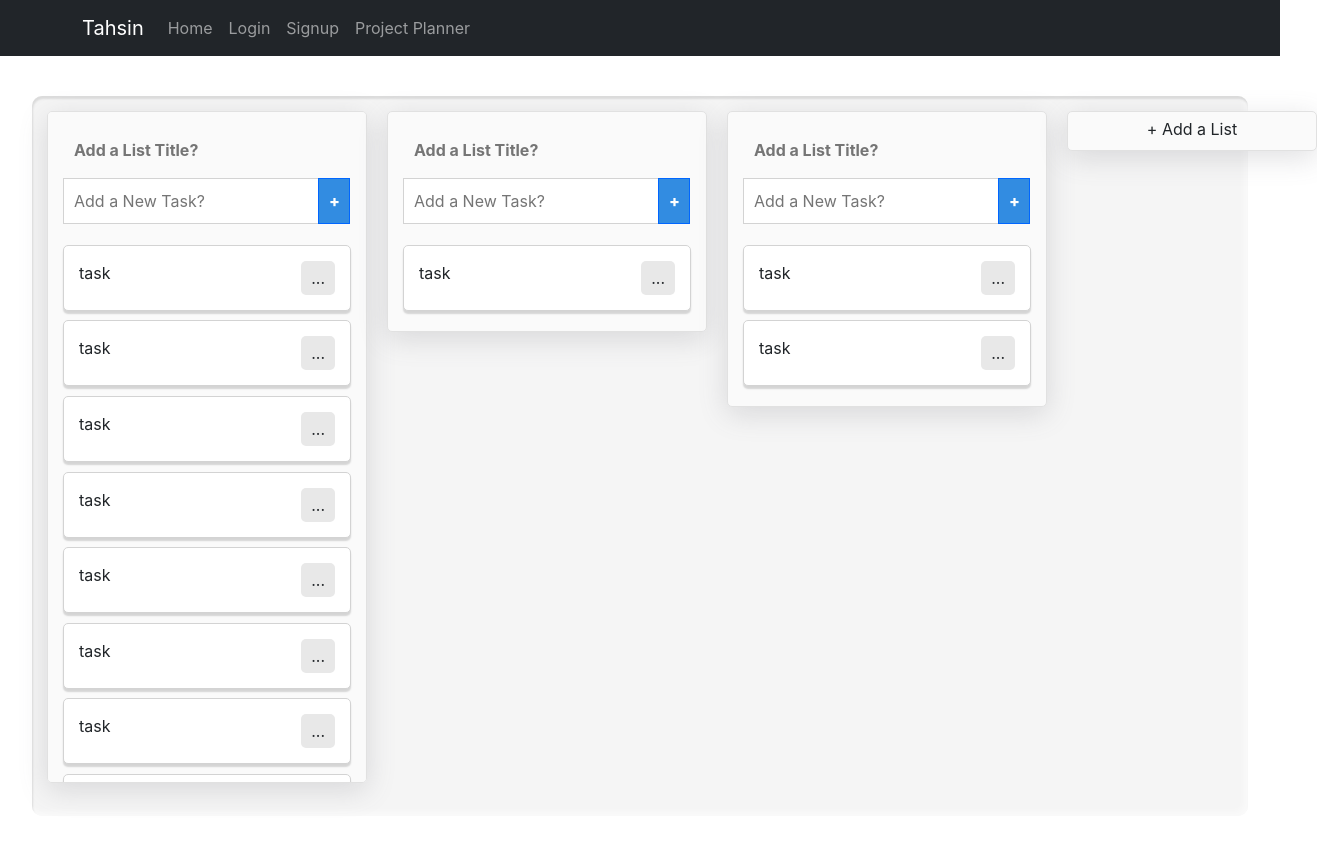
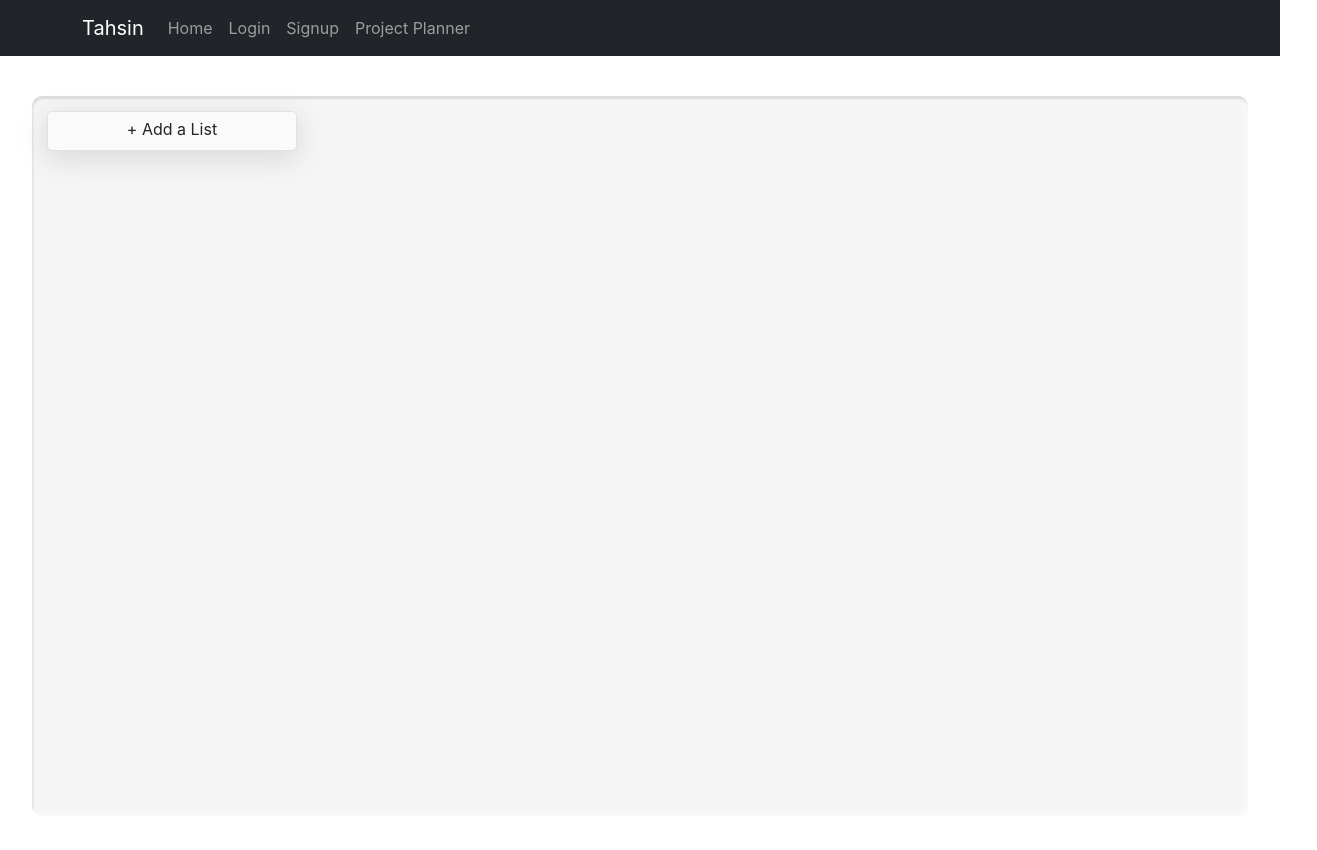
Before and after one commit to mtkwebdev/organise-fe, a React (Create React App) app: page /planner in a window 1280 px wide. Shown: the top 850 px of the page, 1317 px wide, since content can reach past the window. Built offline with nearby package versions, Linux system fonts and the light colour scheme.

Commit message:
adding new columns to redux state, also new Cards

```diff
--- a/src/components/UserTasks/TaskStage/Kamban.js
+++ b/src/components/UserTasks/TaskStage/Kamban.js
@@ -1,37 +1,47 @@
-import React from 'react'
-import {useSelector} from 'react-redux'
-// import TaskCard from '../Cards/TaskCard'
-// import TaskColumns from './TaskColumns'
-// import './TasksDisplay.scss'
+import React, {useState} from 'react'
+import {useSelector, useDispatch} from 'react-redux'
+import {addColumn, addCard, kambanState} from '../../../features/kambanSlice.js'
 import './kambanStyles.scss'
-// import {Card} from 'react-bootstrap'
+
 
 function Kamban() {
 
-// const dispatch = useDispatch()
+const dispatch = useDispatch()
 const boardData = useSelector(state => {return state.kambanSlice.kambanBoard})
+const stateTitles = useSelector(state => {return state.kambanSlice.kambanBoard.titles})
+const stateTasks = useSelector(state => {return state.kambanSlice.kambanBoard.tasks})
 
+const [boardState, setBoardState] = useState()
 
+function addColumns(){
+    dispatch(addColumn('new Column'))
+    // console.log(stateTitles)
+    {console.log(boardData)}
+}
 
         return (
             <div className="dndContainer">
-            <div className="dndGroups">
+                {/* <div className="dndGroups">
 
-           {boardData.map((board)=>{
-               return (<div key={Math.random()} className="column">
+                {boardData.map((board, boardIndex)=>{
+                return (
+                    <div key={Math.random()} className="column" >
                         <input type="text" placeholder="Add a List Title?" className="listTitle"/>
                         <div className="addTasks">
                             <input type="text" placeholder="Add a New Task?" className="newTask"/><span>+</span>
                         </div>
-                        {board.tasks.map((task)=>{
-                            return (<div className="dndItems">
-                                        <div>{task}</div><span>...</span>
-                                    </div>
-                                    )})}
-                        </div>)
-           })}
-            </div>
-            <div className="addColumns" > + Add a List</div>
+                        {board.tasks.map((task, taskIndex)=>{
+                            return (
+                                <div key={Math.random()} draggable className="dndItems"
+                                onDragEnter={()=>{console.log(boardIndex, 'x', taskIndex )}}>
+                                    <div >{task}</div><span>...</span>
+                                </div>
+                            )})}
+                    </div>)
+                })}
+                </div> */}
+                <div className="addColumns" onClick={()=>{addColumns()}}> + Add a List</div>
+                {console.log(boardData)}
             </div>
         )
 
--- a/src/components/UserTasks/TaskStage/kambanStyles.scss
+++ b/src/components/UserTasks/TaskStage/kambanStyles.scss
@@ -65,7 +65,10 @@
                 & > input {
                    padding: 10px;
                    border: 1px lightgrey solid;
-                   width: 16rem;
+                   width: 16.2rem;
+                   border-radius: 5px 0px 0px 5px;
+                   border-right: none;
+                   outline: none;
                }
                & > span {
                    justify-self: center;
@@ -78,29 +81,40 @@
                    border: 1px solid rgb(0, 102, 255);
                    color: white;
                    font-weight: 800;
-                margin-left: -1px;
+                   border-radius: 0px 5px 5px 0px;
+                    margin-left: -1px;
+                    border-left: none;
                }
             }
         }
 
-        span {
-            background-color: rgb(232, 232, 232);
-            padding: 5px 10px;
-            border-radius: 5px;}
-
         .dndItems{
             display: flex;
             flex-direction: row;
-            background: white;
-            // border: 1px solid lightgrey;
+            background: none;
             border-radius: 5px;
             box-shadow: rgba(0, 0, 0, 0.15) 0px 3px 1.6px;
             border: 1px solid lightgrey;
-            padding: 15px;
             margin: 0.3rem auto;
             width: 18rem;
             text-align:start;
             justify-content: space-between;
+            & > div {
+                width: 80%;
+                height: 100%;
+                padding: 15px;
+                text-overflow:ellipsis;
+                overflow:hidden;
+            }
+
+            & > span {
+                justify-self: center;
+                align-self: center;
+                background-color: rgb(232, 232, 232);
+                padding: 1rem 10px;
+                border-radius: 5px;
+                height: 100%;
+            }
         }
         // .addTask{
         //     display: flex;
--- a/src/features/kambanSlice.js
+++ b/src/features/kambanSlice.js
@@ -4,7 +4,7 @@ const initialState = {
     kambanBoard:[
         {
             titles: 'Column 1',
-            tasks: ['task', 'task', 'task', 'task', 'task', 'task', 'task', 'task', 'task', 'task', 'task', 'task', 'task', 'task', 'task', 'task', 'task', 'task', 'task', 'task', 'task', 'task', 'task', 'task', 'task', 'task', 'task', 'task', 'task', 'task', 'task', 'task']
+            tasks: ['tawefwefkw;efkw;efkwefkweofkw;efksk', 'task', 'task']
         },
         {
             titles: 'Column 2',
@@ -22,14 +22,17 @@ export const kambanSlice = createSlice({
     name: "kambanBoard",
     initialState,
     reducers: {
-        addColumn: (state,action)=> {
-            state.titles = action.payload
+        // Column: (state,action)=> {
+        //     state.titles. = action.payload
+        // },
+        addColumn: (state = initialState, action)=> {
+            state.kambanBoard.push({titles: action.payload})
         },
         addTasks: (state,action)=> {
             state.tasks = action.payload
         },
-        kambanState: (state = initialState, action) => {
-            state = action.payload
+        kambanState: (state, action) => {
+            state = state.push(action.payload)
         }
 
     }
```
